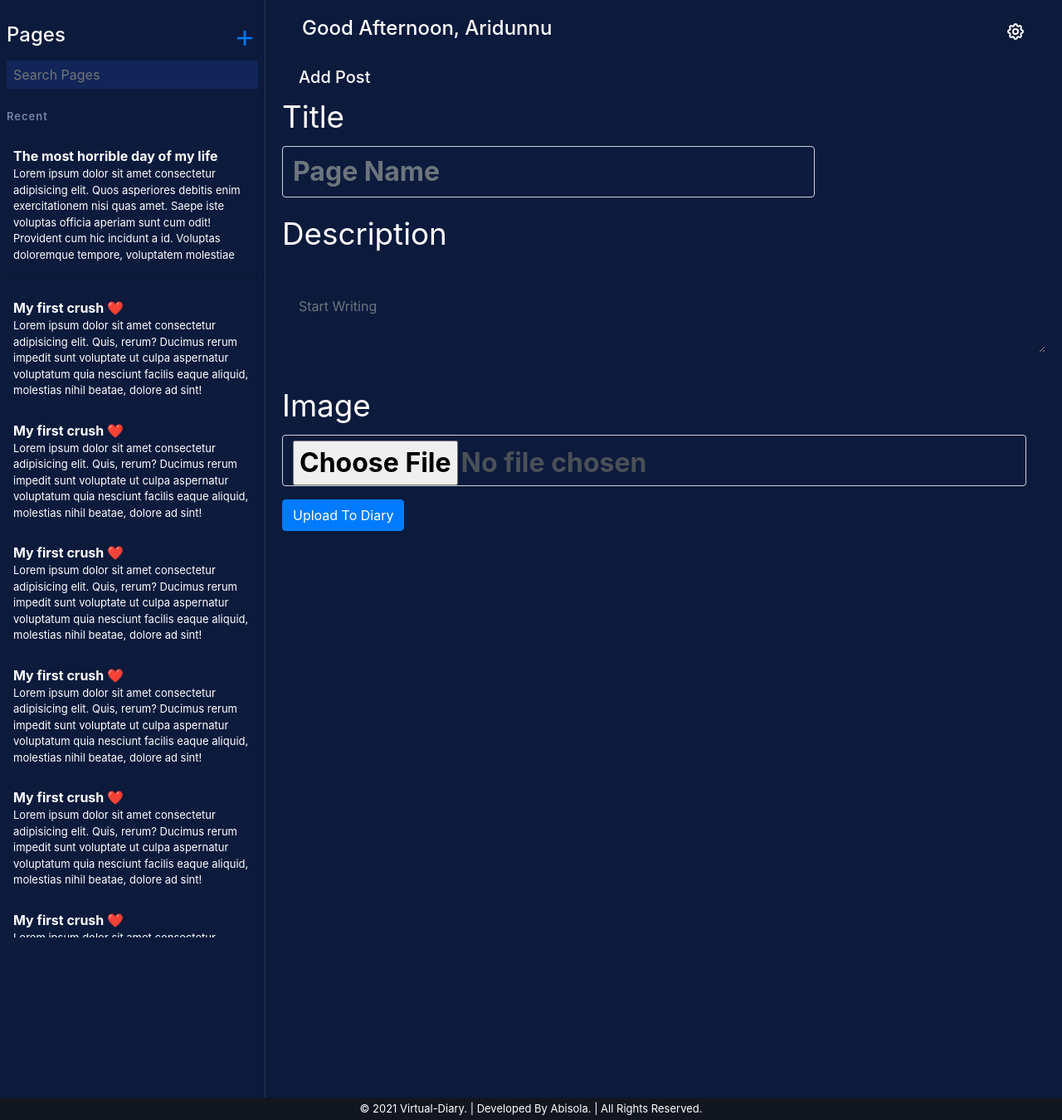
After one commit to Abisolaa/Virtual-diary, a PHP site: page /addPost.php in a window 1280 px wide. The commit adds this page. Shown: the whole page at 83% size. Run offline with PHP 8.4, Linux system fonts and the light colour scheme; some libraries are stand-ins or nearby versions.

Commit message:
added php files

```diff
--- /dev/null
+++ b/addPost.php
@@ -0,0 +1,115 @@
+<html lang="en">
+<head>
+    <meta charset="UTF-8">
+    <meta http-equiv="X-UA-Compatible" content="IE=edge">
+    <meta name="viewport" content="width=device-width, initial-scale=1.0">
+    <title>Document</title>
+    <link rel="stylesheet" href="assets/bootstrap/css/bootstrap.min.css">
+    <link rel="stylesheet" href="assets/css/styles.css">
+</head>
+<body>
+    <!-- <div class="px-4 py-3">
+        <div>
+            <a href="#">
+				<h5 style="color:#ffffff">Virtual Diary</h5>
+			</a>
+            </div>
+            <div>
+                <h1 class="title-6">Hi
+                    <span></span>, Welcome back</h1>
+                <p class="text-info">Access your data on any device at anytime</p>
+            </div>
+    </div> -->
+    <div class="flex-container">
+         <?php include "./includes/posts.php" ?>
+        <div class="page">
+            <div class="flex-row-between px-4">
+                <h4>Good Afternoon, Aridunnu</h4>
+                <div class="icon-btn">
+                    <svg style="width: 1.5em; height: 1.5em" fill="none" stroke="currentColor" viewBox="0 0 24 24" xmlns="http://www.w3.org/2000/svg"><path stroke-linecap="round" stroke-linejoin="round" stroke-width="2" d="M10.325 4.317c.426-1.756 2.924-1.756 3.35 0a1.724 1.724 0 002.573 1.066c1.543-.94 3.31.826 2.37 2.37a1.724 1.724 0 001.065 2.572c1.756.426 1.756 2.924 0 3.35a1.724 1.724 0 00-1.066 2.573c.94 1.543-.826 3.31-2.37 2.37a1.724 1.724 0 00-2.572 1.065c-.426 1.756-2.924 1.756-3.35 0a1.724 1.724 0 00-2.573-1.066c-1.543.94-3.31-.826-2.37-2.37a1.724 1.724 0 00-1.065-2.572c-1.756-.426-1.756-2.924 0-3.35a1.724 1.724 0 001.066-2.573c-.94-1.543.826-3.31 2.37-2.37.996.608 2.296.07 2.572-1.065z"></path><path stroke-linecap="round" stroke-linejoin="round" stroke-width="2" d="M15 12a3 3 0 11-6 0 3 3 0 016 0z"></path></svg>
+                </div>
+            </div>
+
+            <div class="mt-4 page-details">
+               <h5 style="    padding-left: 1em;" >Add Post</h5>
+                <form action="" method="post" enctype="multipart/form-data">
+
+                        <div class="form-group page-name-container flex-row-between">
+                            <div class="row">
+                                <div class="col-lg-12">
+                                      <label id="label-1" for="cc-payment" class="control-label">Title</label>
+                                </div>
+                                <div class="col-lg-12">
+                                      <input type="text" required name="diaryTitle" placeholder="Page Name" class="form-control page-name" >
+                                </div>
+                            </div>
+                        </div>
+                        <div class="form-group page-content-container">
+                            <div class="row">
+                                <div class="col-lg-12">
+                                  <label  id="label-2" for="cc-payment" class="control-label">Description</label>
+                                  </div>
+                                <div class="col-lg-12">
+                                    <textarea placeholder="Start Writing" required name="diaryDescription" class="form-control diary-content" name="diary-content" id="diary-content"></textarea>
+                                </div>
+                            </div>
+                        </div>
+                        <div class="form-group page-name-container flex-row-between">
+                            <div class="row">
+                                <div class="col-lg-12">
+                                      <label id="label-3" for="cc-payment" class="control-label">Image</label>
+                                </div>
+                                <div class="col-lg-12">
+                                      <input type="file" name="imageUpload" required placeholder="Page Name" class="form-control page-name" >
+                                </div>
+                            </div>
+                        </div>
+                        <div class="form-group page-name-container flex-row-between">
+                            <button id="payment-button"  class="btn btn-primary "  name="upload" type="submit">
+                            <span id="payment-button-amount">Upload To Diary</span>
+                            </button>
+                            <?php
+
+                            if(isset($_POST["upload"])){
+                                  $diaryTitle = $_POST["diaryTitle"];
+                                  $diaryDescription =  $_POST["diaryDescription"];
+
+                                  $url = './assets/myDiaryImage/';
+
+                                  $fileName = $_FILES["imageUpload"]["name"];
+                                  $fileTmpName = $_FILES["imageUpload"]["tmp_name"];
+
+                                  $url_save  =  $url.$fileName ;
+
+                                 if( move_uploaded_file($fileTmpName,$url_save)) {
+
+
+
+                                 }
+
+
+
+                            }
+
+                        ?>
+
+                        </div>
+
+
+
+
+                </form>
+            </div>
+        </div>
+    </div>
+    <footer class="py-1 text-center">
+        &copy; 2021 Virtual-Diary. | Developed By Abisola. | All Rights Reserved.
+    </footer>
+
+	<!--Bootstrap-->
+	<script src="assets/bootstrap/js/jquery-3.6.0.min.js"></script>
+    <script src="assets/bootstrap/js/bootstrap.bundle.min.js"></script>
+    <script src="assets/bootstrap/js/bootstrap.min.js"></script>
+
+</body>
+</html>
--- a/assets/css/inde.css
+++ b/assets/css/inde.css
@@ -49,5 +49,6 @@
     font-size: 15px;
 }
 .bea{
-    background-size: 100%;
+    background-size: 100%!important;
+    /* box-sizing: border-box; */
 }
--- /dev/null
+++ b/assets/css/styles.css
@@ -0,0 +1,152 @@
+* {
+    box-sizing: border-box;
+    font-family: -apple-system, BlinkMacSystemFont, 'Segoe UI', Roboto, Oxygen, Ubuntu, Cantarell, 'Open Sans', 'Helvetica Neue', sans-serif;
+}
+
+body {
+    background-color: #0c1a3c;
+    color: white;
+}
+
+/* width */
+::-webkit-scrollbar {
+    width: 4px;
+  }
+
+  /* Track */
+  ::-webkit-scrollbar-track {
+    background: #f1f1f107;
+  }
+
+  /* Handle */
+  ::-webkit-scrollbar-thumb {
+    background: #888;
+  }
+
+  /* Handle on hover */
+  ::-webkit-scrollbar-thumb:hover {
+    background: #555;
+  }
+
+
+footer {
+    background-color: #111620;
+    font-size: small;
+    position: fixed;
+    width: 100vw;
+    bottom: 0;
+}
+
+.flex-container {
+    display: flex;
+    flex-direction: row;
+    height: 100vh;
+    overflow-y: hidden;
+}
+
+.pages-container {
+    padding: 20px 0px;
+    width: 25vw;
+    height: 100%;
+    border-right: 0.8px solid rgba(255, 255, 255, 0.116);
+}
+
+.page {
+    padding: 20px;
+    flex-grow: 1;
+    overflow-y: hidden;
+}
+
+input {
+    background-color: #1d419c49;
+    border: none;
+    padding: 5px 8px;
+    width: 100%;
+    border-radius: 3px;
+    outline: none;
+    color: white;
+}
+
+.text-sm-bold {
+    font-size: small;
+    font-weight: 600;
+    color: rgb(118, 133, 167);
+    letter-spacing: 1px;
+}
+
+.pages-list {
+    height: 72vh;
+    overflow-y: scroll;
+}
+
+.pages-list-item {
+    max-height: 150px;
+    overflow: hidden;
+    overflow-wrap: break-word;
+    margin: 10px 0px;
+}
+
+.diary-content {
+    width: 100%;
+    height: 100%;
+    background-color: transparent;
+    color: white;
+    margin: 20px 0px;
+    padding: 20px 20px;
+    outline: none;
+    border: none;
+    overflow-y: scroll;
+}
+
+.page-name {
+    background-color: transparent;
+    font-size: 2em;
+    font-weight: bolder;
+    cursor: pointer;
+}
+
+.flex-row-between {
+    display: flex;
+    flex-direction: row;
+    justify-content: space-between;
+    align-items: center;
+}
+
+.page-details {
+    display: flex;
+    flex-direction: column;
+    height: 100%;
+}
+
+.page-content-container {
+    flex-grow: 1;
+    cursor: pointer;
+}
+
+.icon-btn {
+    cursor: pointer;
+}
+
+.add-page-btn {
+    cursor: pointer;
+}
+
+.pages-list-item:hover {
+    background-color: #1d419c49;
+    border-radius: 10px;
+    cursor: pointer;
+}
+
+.page-list-item-title {
+    font-weight: bold;
+    font-size: 16px;
+    text-overflow: ellipsis;
+}
+
+.page-list-item-content {
+    font-size: small;
+}
+
+#label-1, #label-2, #label-3 {
+    font-size: 2.3em;
+}
--- /dev/null
+++ b/includes/posts.php
@@ -0,0 +1,48 @@
+<div class="pages-container">
+            <div class="px-2">
+                <div class="flex-row-between py-2">
+                    <h4>Pages</h4>
+                    <div class="add-page-btn">
+                       <a href="addPost.php">
+                          <svg style="width: 2em; height: 2em;" fill="none" stroke="currentColor" viewBox="0 0 24 24" xmlns="http://www.w3.org/2000/svg"><path stroke-linecap="round" stroke-linejoin="round" stroke-width="2" d="M12 6v6m0 0v6m0-6h6m-6 0H6"></path></svg>
+                       </a>
+                    </div>
+                </div>
+                <div>
+                    <input type="search" placeholder="Search Pages">
+                </div>
+            </div>
+            <div class="text-sm-bold px-2 pt-4 pb-2">Recent</div>
+            <div class="px-2 pages-list">
+                <div class="pages-list-item p-2">
+                    <div class="page-list-item-title" onclick="clickMe()">The most horrible day of my life</div>
+                    <span class="page-list-item-content">Lorem ipsum dolor sit amet consectetur adipisicing elit. Quos asperiores debitis enim exercitationem nisi quas amet. Saepe iste voluptas officia aperiam sunt cum odit! Provident cum hic incidunt a id.
+                    Voluptas doloremque tempore, voluptatem molestiae natus deserunt, obcaecati quo aperiam esse velit odio eos voluptate illo fuga iusto cupiditate culpa possimus dolorum eligendi, temporibus repellendus cumque ipsum reprehenderit? Dicta, quos!
+                    Deleniti veniam ab, suscipit ad assumenda, sapiente doloremque eum adipisci sit consequatur, delectus consequuntur excepturi sint laudantium? Totam non, inventore delectus quibusdam harum, quam explicabo ullam optio voluptas neque necessitatibus.
+                    Mollitia fuga, quam ut repellat tempora consectetur sunt voluptatibus eum deleniti! Deleniti expedita porro iste repellat tempore ratione vitae placeat, nesciunt doloremque inventore dolorum nulla animi reprehenderit unde aliquam! Dolorem.
+                    Esse maxime eius modi. Consequuntur accusamus deserunt, nostrum nesciunt a recusandae nam, quae nulla quaerat necessitatibus ex eum dolor hic aut soluta eveniet totam. Aperiam veritatis saepe ducimus rem aut!
+                    Quibusdam illum ea, eum reprehenderit dolores iure, consequuntur ipsum fuga facilis explicabo natus nulla voluptatum magni reiciendis deleniti fugit. Odit, dolore aspernatur exercitationem at quas ipsam? Nam magni facere asperiores.
+                    Fugiat, est. Commodi excepturi explicabo quisquam? Nam reprehenderit porro sunt maxime ipsam tempore nesciunt doloremque. Sint, neque autem. Ipsam nihil necessitatibus cumque quisquam tempore corrupti fuga explicabo et quasi impedit.
+                    Est libero temporibus illum rem nostrum assumenda ducimus, dolorem laboriosam accusamus, consequuntur delectus accusantium. Molestias, omnis laudantium! Nam, facere reprehenderit neque ut fugit placeat exercitationem, doloribus, recusandae nostrum mollitia in.
+                    Non nobis distinctio velit illo, magni a maxime, voluptatibus ratione cum pariatur dignissimos esse reiciendis neque voluptas harum impedit amet autem quos eum doloremque. Possimus aspernatur incidunt natus repellendus cumque.
+                    Praesentium illum neque eos aliquid perspiciatis quo totam aspernatur eum sed minus officia inventore nemo iure, repudiandae sit similique natus explicabo laborum facilis! Alias, quam. Repudiandae reprehenderit ut suscipit tenetur.</span>
+                </div>
+                    <hr>
+                <?php
+
+                    for($i = 0 ; $i < 6 ; $i++ ){
+
+                ?>
+
+                  <a href="home.php" style="    color: #fff;text-decoration: none;">
+                        <div class="pages-list-item p-2">
+                                <div class="page-list-item-title">My first crush ❤️</div>
+                                <span class="page-list-item-content">Lorem ipsum dolor sit amet consectetur adipisicing elit. Quis, rerum? Ducimus rerum impedit sunt voluptate ut culpa aspernatur voluptatum quia nesciunt facilis eaque aliquid, molestias nihil beatae, dolore ad sint!</span>
+                        </div>
+                  </a>
+
+                <?php } ?>
+
+                <div class="text-sm-bold text-center px-2 pt-4 pb-2">Keep Writing More Pages</div>
+            </div>
+        </div>
--- a/login.html
+++ b/index.php
@@ -33,7 +33,7 @@
 								<p class="mb-0">Sign in to continue to Dashboard.</p>
 							</div>
 							<div class="p-40">
-								<form action="index.html" method="post">
+								<form action="addPost.php" method="post">
 									<div class="form-group">
 										<div class="input-group mb-3">
 											<span class="input-group-text bg-transparent"><i class="ti-user"></i></span>
@@ -67,7 +67,7 @@
 									  </div>
 								</form>
 								<div class="text-center">
-									<p class="mt-15 mb-0">Don't have an account? <a href="register.html" class="text-warning ms-5">Sign Up</a></p>
+									<p class="mt-15 mb-0">Don't have an account? <a href="register.php" class="text-warning ms-5">Sign Up</a></p>
 								</div>
 							</div>
 						</div>
--- a/register.html
+++ b/register.php
@@ -73,7 +73,7 @@
 									  </div>
 								</form>
 								<div class="text-center">
-									<p class="mt-15 mb-0">Already have an account?<a href="login.html" class="text-danger ms-5"> Sign In</a></p>
+									<p class="mt-15 mb-0">Already have an account?<a href="index.php" class="text-danger ms-5"> Sign In</a></p>
 								</div>
 							</div>
 						</div>
```
Also changed, not shown: home.php (added, +53 -0 lines), includes/database.php (added, +7 -0 lines), login.php (renamed from index.html, +22 -12 lines), assets/myDiaryImage/Annotation 2021-07-15 152305.png (added), assets/myDiaryImage/Annotation 2021-07-15 152305b.png (added).
